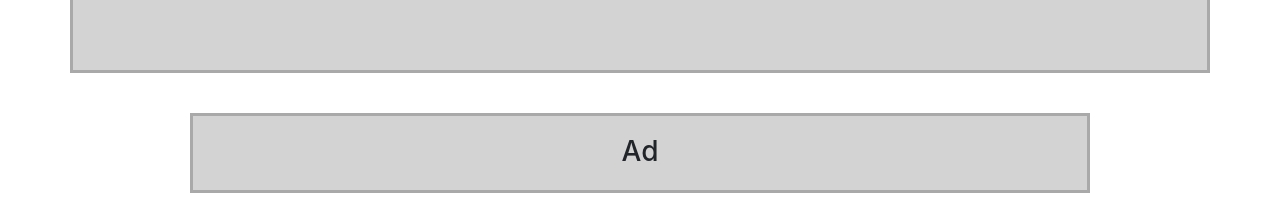
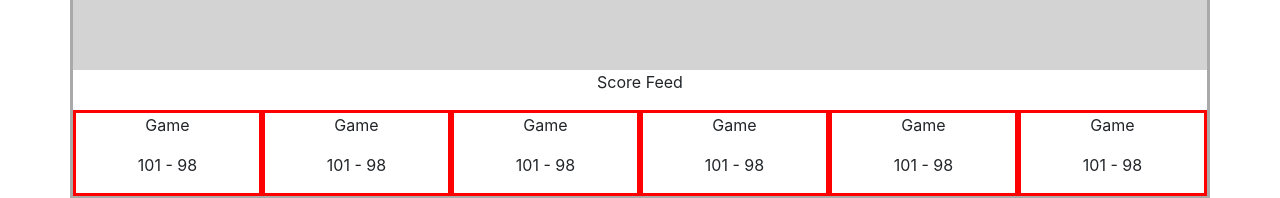
Before and after one commit to wymerkd/trailblazers-game-score, a React (Create React App) app: page / in a window 1280 px wide. Shown: the part 1946-2144 px from the top of the page. Built offline with nearby package versions, Linux system fonts and the light colour scheme.

Commit message:
add row and 6 columns for score feed

```diff
--- a/src/App.css
+++ b/src/App.css
@@ -128,7 +128,7 @@
 }
 
 .rowPadding {
-  padding: 0 3em;
+  padding: 0 4em;
   background-color: lightgray;
 }
 
@@ -156,6 +156,19 @@
 .scoreBox h4 {
   padding: .5em;
 }
+.scoreFeedContainer .col-12 {
+  text-align: center;
+}
+
+.scoreFeedBoxes {
+  margin: 0;
+  width: 100%;
+}
+
+.scoreFeedBoxes .col-sm-2 {
+  text-align: center;
+  border: solid red;
+}
 
 /* postgame */
 .final h4 {
--- a/src/components/LiveGame.jsx
+++ b/src/components/LiveGame.jsx
@@ -33,6 +33,39 @@ export default function LiveGame(props) {
             </div>
           </div>
         </div>
+        <div className="container scoreFeedContainer">
+          <div className="row">
+            <div className="col-12">
+              <p>Score Feed</p>
+            </div>
+            <div className="row scoreFeedBoxes">
+              <div className="col-sm-2">
+                <p>Game</p>
+                <p>101 - 98</p>
+              </div>
+              <div className="col-sm-2">
+                <p>Game</p>
+                <p>101 - 98</p>
+              </div>
+              <div className="col-sm-2">
+                <p>Game</p>
+                <p>101 - 98</p>
+              </div>
+              <div className="col-sm-2">
+                <p>Game</p>
+                <p>101 - 98</p>
+              </div>
+              <div className="col-sm-2">
+                <p>Game</p>
+                <p>101 - 98</p>
+              </div>
+              <div className="col-sm-2">
+                <p>Game</p>
+                <p>101 - 98</p>
+              </div>
+            </div>
+          </div>
+        </div>
       </div>
     </div>
   );
```
